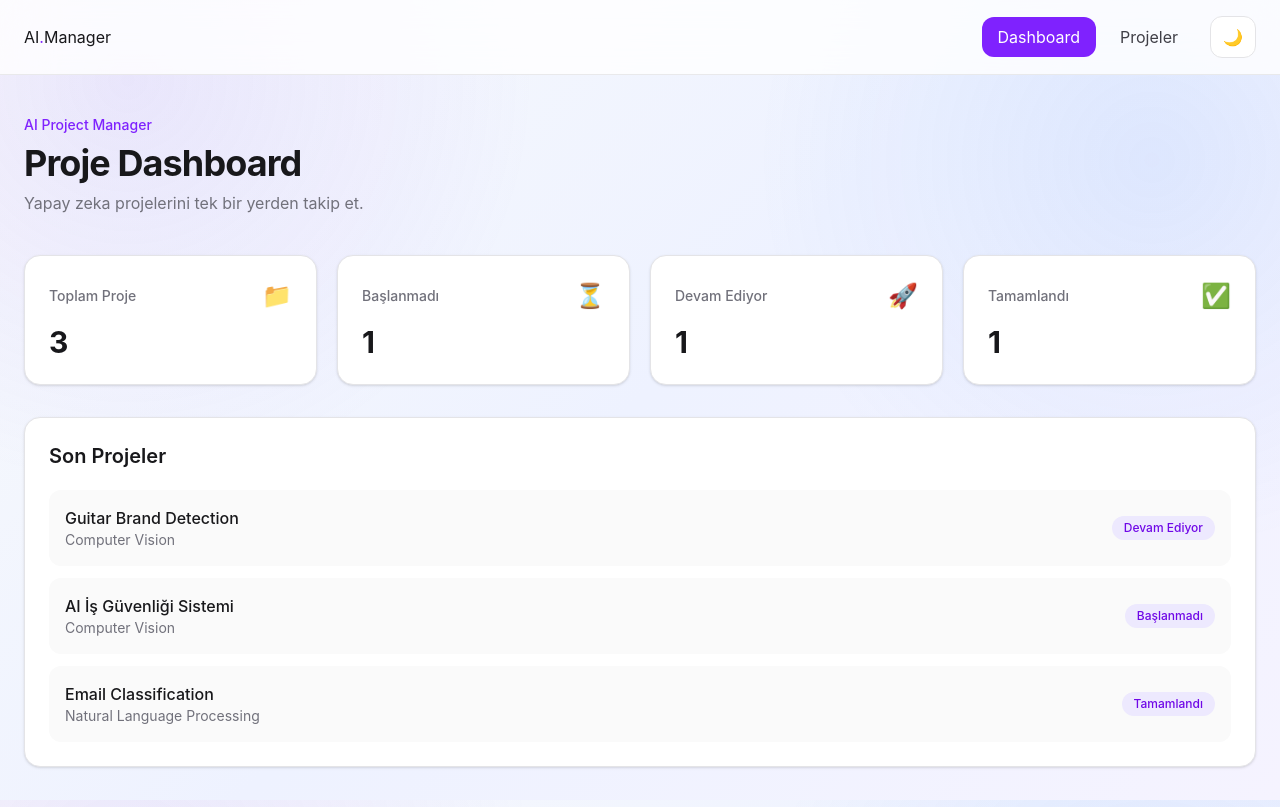
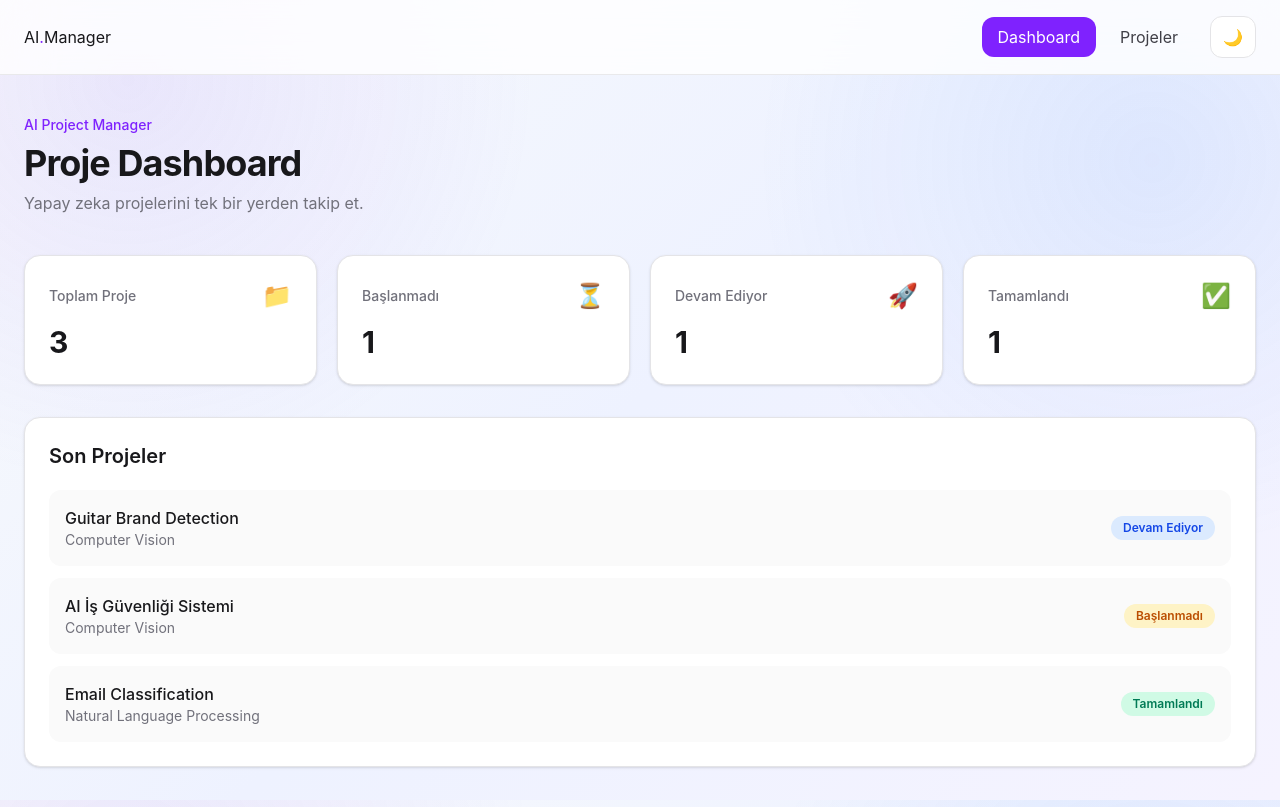
Before and after one commit to burakkyildiz/ai-project-manager, a React (Vite) app: page / in a window 1280 px wide. Built offline with nearby package versions, Linux system fonts and the light colour scheme.

Commit message:
Update dashboard status badges

```diff
--- a/src/pages/Dashboard/Dashboard.jsx
+++ b/src/pages/Dashboard/Dashboard.jsx
@@ -14,6 +14,15 @@ export default function Dashboard({ projects }) {
   const completed = projects.filter(
     (project) => project.status === 'Tamamlandı'
   ).length
+
+  const statusStyles = {
+    Başlanmadı:
+      'bg-amber-100 text-amber-700 dark:bg-amber-500/10 dark:text-amber-400',
+    'Devam Ediyor':
+      'bg-blue-100 text-blue-700 dark:bg-blue-500/10 dark:text-blue-400',
+    Tamamlandı:
+      'bg-emerald-100 text-emerald-700 dark:bg-emerald-500/10 dark:text-emerald-400',
+  }
 
   return (
     <section className="mx-auto max-w-7xl px-6 py-10">
@@ -78,7 +87,11 @@ export default function Dashboard({ projects }) {
                 </p>
               </div>
 
-              <span className="rounded-full bg-violet-100 px-3 py-1 text-xs font-medium text-violet-700 dark:bg-violet-500/10 dark:text-violet-400">
+              <span
+                className={`rounded-full px-3 py-1 text-xs font-semibold ${
+                  statusStyles[project.status]
+                }`}
+              >
                 {project.status}
               </span>
             </div>
```
